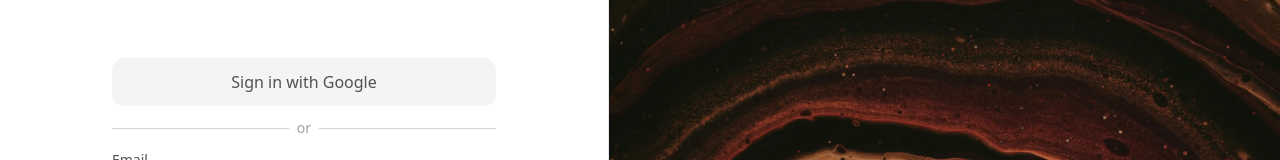
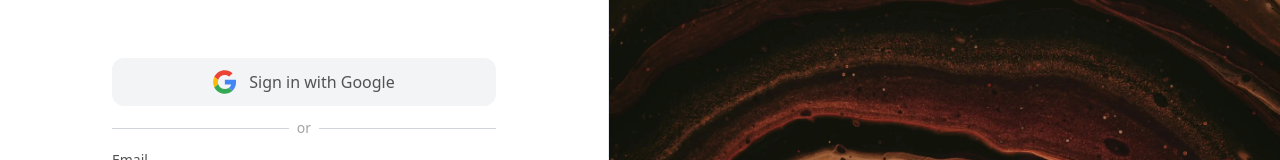
Before and after one commit to kevinlaw91/react-signin-demo, a React (Vite) app: page /signin in a window 1280 px wide. Shown: the part 254-414 px from the top of the page. Built offline with nearby package versions, Linux system fonts and the light colour scheme.

Commit message:
fix(signin form): Added google logo to sign in with google button

```diff
--- a/src/routes/SignInPage.tsx
+++ b/src/routes/SignInPage.tsx
@@ -72,7 +72,7 @@ export default function SignInPage() {
                 className="inline-flex items-center justify-center w-full h-12 gap-3 px-5 py-3 font-medium text-neutral-600 outline-0 bg-gray-100 rounded-xl hover:bg-gray-200 focus:ring-2 ring-primary ring-offset-2 duration-150"
                 aria-label="Sign in with Google"
               >
-                {/* <ion-icon name="logo-google" role="img" className="md hydrated" aria-label="logo google"></ion-icon> */}
+                <img src="/assets/svg/logo-google.svg" height="24" width="24" alt="Google logo" />
                 <span>Sign in with Google</span>
               </button>
               <div className="relative py-3">
```
Also changed, not shown: public/assets/svg/logo-google.svg (added).
